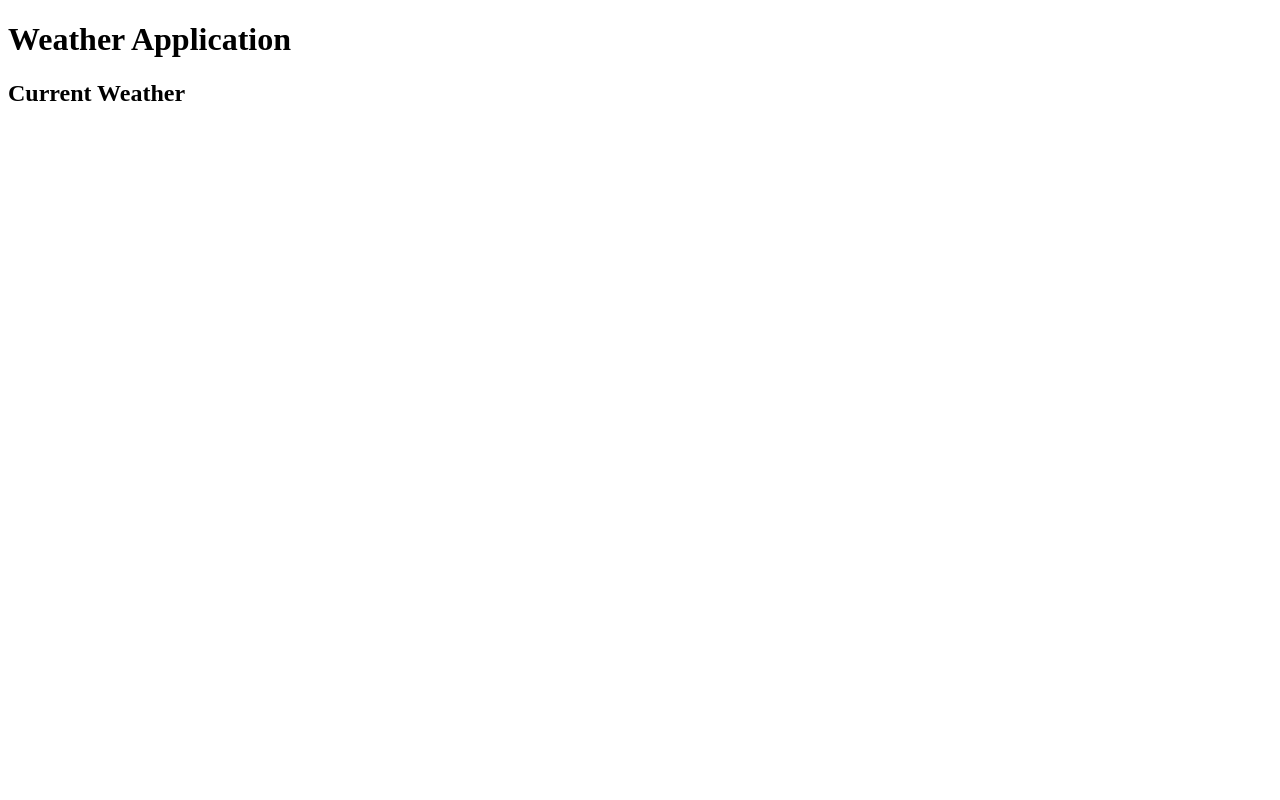
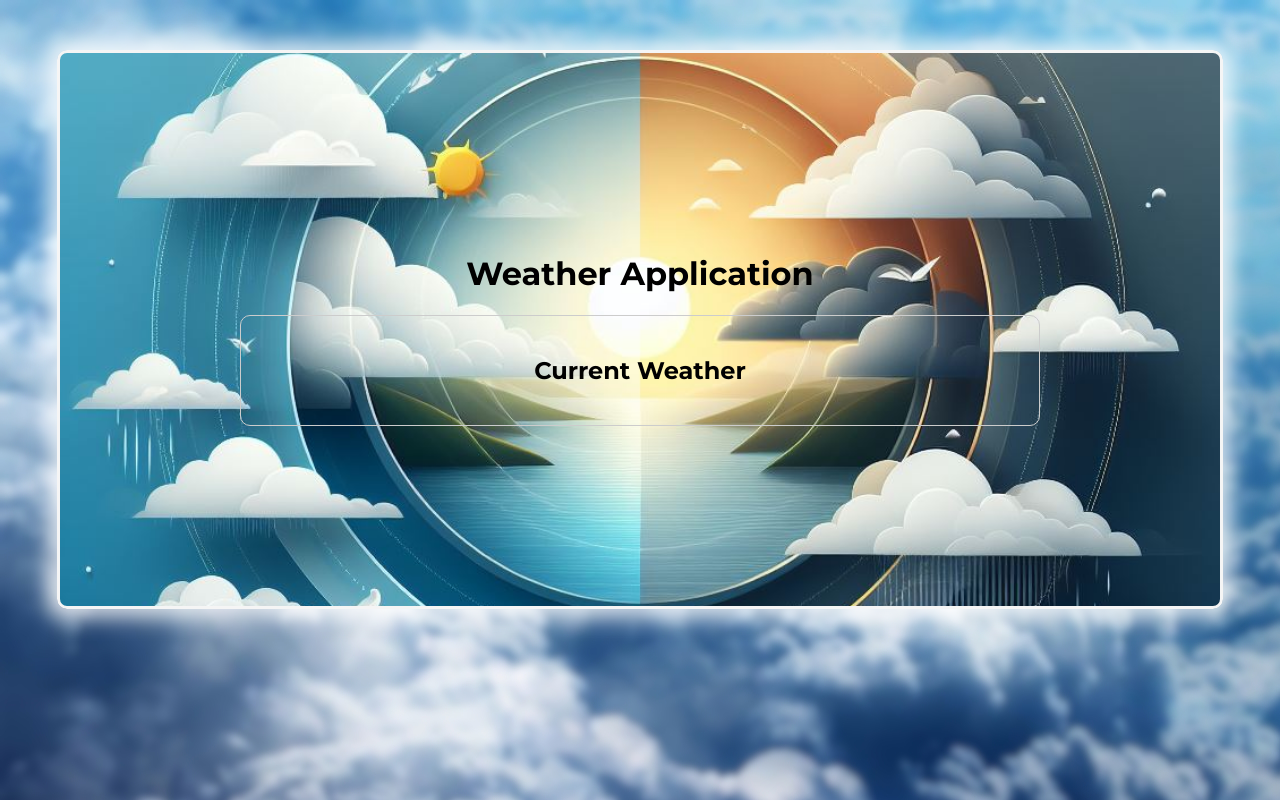
Before and after one commit to AlexD36/WeatherApp, a plain HTML site: page index.html in a window 1280 px wide. Drawn offline with Linux system fonts and the light colour scheme.

Commit message:
Added styles.css
-styling
-background images

```diff
--- a/index.html
+++ b/index.html
@@ -5,6 +5,9 @@
     <meta name="viewport" content="width=device-width, initial-scale=1.0">
     <title>Weather Application</title>
     <link rel="stylesheet" href="./styles/styles.css">
+    <link rel="preconnect" href="https://fonts.googleapis.com">
+        <link rel="preconnect" href="https://fonts.gstatic.com" crossorigin>
+        <link href="https://fonts.googleapis.com/css2?family=Montserrat:ital,wght@0,100..900;1,100..900&display=swap" rel="stylesheet">
 </head>
 <body>
     <!-- Container section -->
--- a/styles/styles.css
+++ b/styles/styles.css
@@ -0,0 +1,31 @@
+body {
+    font-family: "Montserrat", sans-serif;
+    margin: 0;
+    padding: 0;
+    background-image: url('images/background.jpg');
+}
+
+.container {
+    max-width: 800px;
+    margin: 50px auto;
+    padding: 180px;
+    text-align: center;
+    background-image: url('images/container.png');
+    background-size: cover;
+    background-position: center;
+    border-radius: 10px;
+    box-shadow: 0px 0px 20px 10px rgba(255, 255, 255, 0.75);
+    border-style: solid;
+    border-color: whitesmoke;
+}
+
+.weather-info {
+    border: 1px solid #ccc;
+    padding: 20px;
+    border-radius: 10px;
+    margin-top: 20px;
+}
+
+.current-weather {
+    margin-top: 20px;
+}
```
Also changed, not shown: styles/images/background.jpg (added), styles/images/container.png (added), 1 other file.
